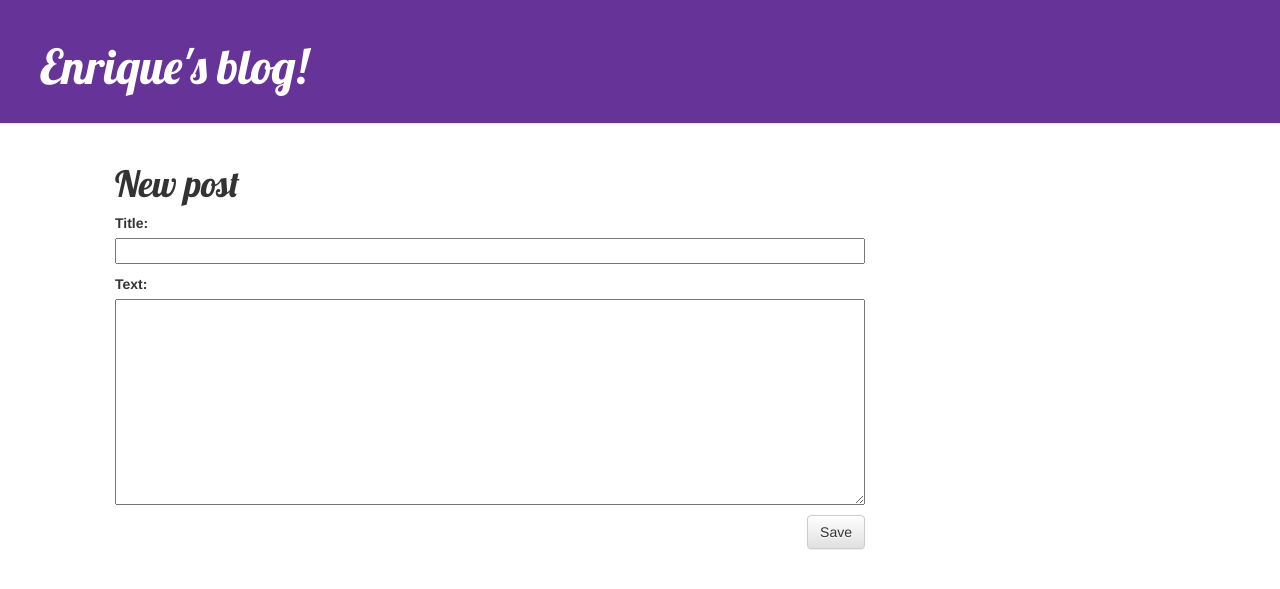
After one commit to EnriqueNestozo/my-blog, a Django app: page /post/new/ in a window 1280 px wide. The commit adds this page. Shown: the top 589 px of the page. Run offline with Django 3.2, Linux system fonts and the light colour scheme; some libraries are stand-ins or nearby versions.

Commit message:
Se agrega formulario para crear y editar nuevos post

```diff
--- /dev/null
+++ b/blog/forms.py
@@ -0,0 +1,8 @@
+from django import forms
+from .models import Post
+
+class PostForm(forms.ModelForm):
+	"""docstring for PostForm"""
+	class Meta:
+		model = Post
+		fields = ('title', 'text',)
--- a/blog/static/css/blog.css
+++ b/blog/static/css/blog.css
@@ -1,9 +1,9 @@
 .content {
-    margin-left: 40px;
+    margin-left: 100px;
 }
 
 .date {
-    float: left;
+    float: right;
     color: #828282;
 }
 
--- a/blog/templates/blog/base.html
+++ b/blog/templates/blog/base.html
@@ -9,6 +9,9 @@
     </head>
     <body>
         <div class="page-header">
+            {% if user.is_authenticated %}
+                <a href="{% url 'post_new' %}" class="top-menu"><span class="glyphicon glyphicon-plus"></span></a>
+            {% endif %}
             <h1><a href="/">Enrique's blog!</a></h1>
         </div>
 
--- a/blog/templates/blog/post_detail.html
+++ b/blog/templates/blog/post_detail.html
@@ -8,6 +8,9 @@
 			</div>
 			<br>
 		{% endif %}
+		{% if user.is_authenticated %}
+			<a class="btn btn-default" href="{% url 'post_edit' pk=post.pk %}"><span class="glyphicon glyphicon-pencil"></span></a>
+		{% endif %}
 		<h1>{{ post.title }}</h1>
 		<p>{{ post.text|linebreaksbr }}</p>
 	</div>
--- /dev/null
+++ b/blog/templates/blog/post_edit.html
@@ -0,0 +1,8 @@
+{% extends 'blog/base.html' %}
+{% block content %}
+	<h1>New post</h1>
+	<form method="POST" class="post-form">{% csrf_token %}
+		{{ form.as_p }}
+		<button type="submit" class="save btn btn-default">Save</button>
+	</form>
+{% endblock %}
--- a/blog/templates/blog/post_list.html
+++ b/blog/templates/blog/post_list.html
@@ -5,7 +5,6 @@
 			<div class="date">
 				<p>published: {{ post.published_date }}</p>
 			</div>
-			<br>
 			<h1><a href="{% url 'post_detail' pk=post.pk %}">{{ post.title }}</a></h1>
 			<p>{{ post.text|linebreaksbr }}</p>
 		</div>
--- a/blog/urls.py
+++ b/blog/urls.py
@@ -5,4 +5,6 @@ urlpatterns = [
 	path('', views.post_list, name = 'post_list'),
 	#int:pk se refiere a que a la vista le va a pasar un entero en una variable pk
 	path('post/<int:pk>/', views.post_detail, name = 'post_detail'),
+	path('post/new/', views.post_new, name = 'post_new'),
+	path('post/<int:pk>/edit', views.post_edit, name = 'post_edit'),
 ]
--- a/blog/views.py
+++ b/blog/views.py
@@ -1,7 +1,8 @@
-from django.shortcuts import render
+from django.shortcuts import render, redirect
 from .models import Post
 from django.utils import timezone
 from django.shortcuts import get_object_or_404
+from .forms import PostForm
 
 def post_list(request):
 	#Queryset
@@ -11,3 +12,30 @@ def post_list(request):
 def post_detail(request,pk):
 	post = get_object_or_404(Post,pk=pk)
 	return render(request, 'blog/post_detail.html', {'post': post})
+
+def post_new(request):
+	if request.method == "POST":
+		form = PostForm(request.POST)
+		if form.is_valid():
+			post = form.save(commit=False)
+			post.author = request.user
+			post.published_date = timezone.now()
+			post.save()
+			return redirect('post_detail',pk=post.pk)
+	else:
+		form = PostForm()
+	return render(request, 'blog/post_edit.html', {'form': form})
+
+def post_edit(request, pk):
+    post = get_object_or_404(Post, pk=pk)
+    if request.method == "POST":
+        form = PostForm(request.POST, instance=post)
+        if form.is_valid():
+            post = form.save(commit=False)
+            post.author = request.user
+            post.published_date = timezone.now()
+            post.save()
+            return redirect('post_detail', pk=post.pk)
+    else:
+        form = PostForm(instance=post)
+    return render(request, 'blog/post_edit.html', {'form': form})
```
